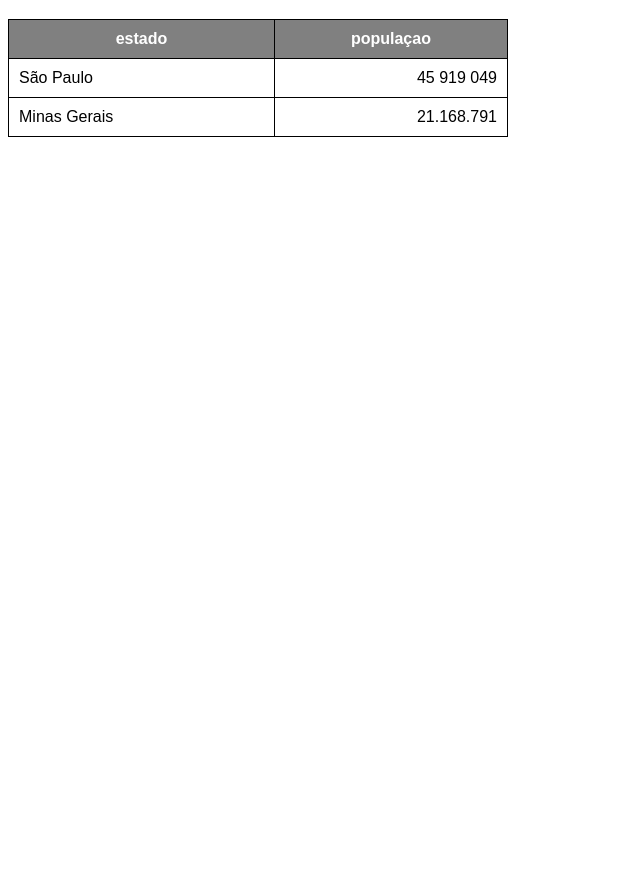
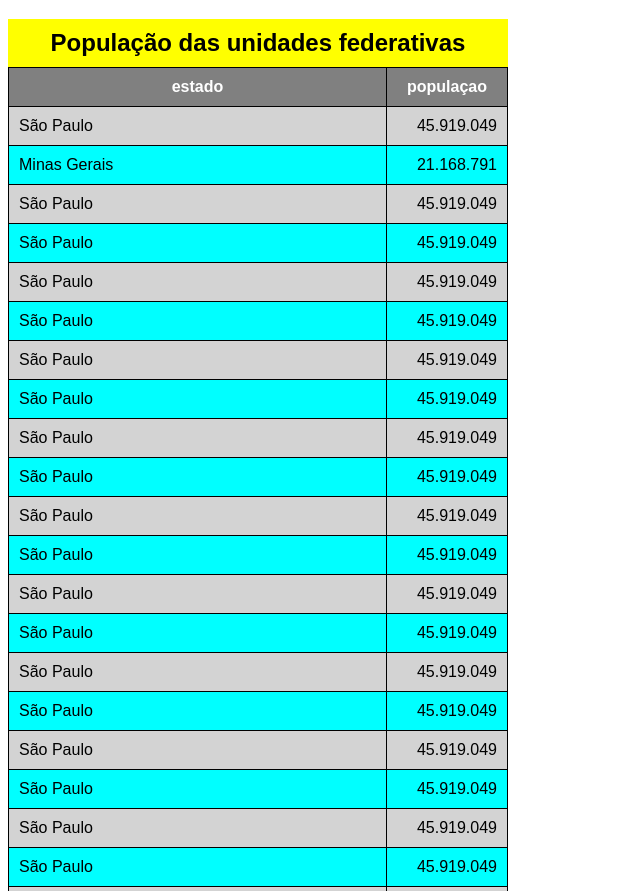
Before and after one commit to leandrothales02/html-css, a plain HTML site: page exercicios/ex025/tabela002.html in a window 1280 px wide. Shown: the part 61-952 px from the top of the page, without its empty margins (0-640 px from the left). Before the commit the page ends 800 px from the top, so only its background shows below. Drawn offline with Linux system fonts and the light colour scheme.

Commit message:
atualização

```diff
--- a/exercicios/ex025/tabela002.html
+++ b/exercicios/ex025/tabela002.html
@@ -14,11 +14,27 @@
 
         }
 
+        caption {
+
+            font-size: 1.5em;
+            font-weight: bold;
+            padding: 10px;
+            background-color: yellow;
+        }
+
         table {
 
             width: 500px;
             border-collapse: collapse;
+            position: relative;
 
+        }
+
+        thead > tr > th {
+
+            position: sticky;
+            top: -1px;
+            background-color:gray ;
         }
 
         td, th {
@@ -37,6 +53,15 @@
             color: white;
         }
 
+        tbody > tr:nth-child(2n-1) /* 2n = even (par)  2n -1 = odd (impar)*/ {
+
+            background-color: lightgray;
+        }
+
+        tbody > tr:nth-child(2n) {
+
+            background-color: aqua;
+        }
     </style>
 
 </head>
@@ -60,12 +85,14 @@
 
     <table>
 
+        <caption>População das unidades federativas</caption>
+
         <thead>
 
             <tr>
 
-                <th>estado</th>
-                <th>populaçao</th>
+                <th scope="col">estado</th>
+                <th scope="col" style="width: 100px;">populaçao</th>
 
             </tr>
         </thead>
@@ -75,7 +102,7 @@
             <tr>
 
                 <td>São Paulo</td>
-                <td class="num">45 919 049</td>
+                <td class="num">45.919.049</td>
             </tr>
 
             <tr>
@@ -83,10 +110,143 @@
                 <td>Minas Gerais</td>
                 <td class="num"> 21.168.791</td>
             </tr>
+
+            <tr>
+
+                <td>São Paulo</td>
+                <td class="num">45.919.049</td>
+            </tr>
+
+            <tr>
+
+                <td>São Paulo</td>
+                <td class="num">45.919.049</td>
+            </tr>
+
+            <tr>
+
+                <td>São Paulo</td>
+                <td class="num">45.919.049</td>
+            </tr>
+
+            <tr>
+
+                <td>São Paulo</td>
+                <td class="num">45.919.049</td>
+            </tr>
+
+            <tr>
+
+                <td>São Paulo</td>
+                <td class="num">45.919.049</td>
+            </tr>
+
+            <tr>
+
+                <td>São Paulo</td>
+                <td class="num">45.919.049</td>
+            </tr>
+
+            <tr>
+
+                <td>São Paulo</td>
+                <td class="num">45.919.049</td>
+            </tr>
+
+            <tr>
+
+                <td>São Paulo</td>
+                <td class="num">45.919.049</td>
+            </tr>
+
+            <tr>
+
+                <td>São Paulo</td>
+                <td class="num">45.919.049</td>
+            </tr>
+
+            <tr>
+
+                <td>São Paulo</td>
+                <td class="num">45.919.049</td>
+            </tr>
+
+            <tr>
+
+                <td>São Paulo</td>
+                <td class="num">45.919.049</td>
+            </tr>
+
+            <tr>
+
+                <td>São Paulo</td>
+                <td class="num">45.919.049</td>
+            </tr>
+
+            <tr>
+
+                <td>São Paulo</td>
+                <td class="num">45.919.049</td>
+            </tr>
+
+            <tr>
+
+                <td>São Paulo</td>
+                <td class="num">45.919.049</td>
+            </tr>
+
+            <tr>
+
+                <td>São Paulo</td>
+                <td class="num">45.919.049</td>
+            </tr>
+
+
+            <tr>
+
+                <td>São Paulo</td>
+                <td class="num">45.919.049</td>
+            </tr>
+
+
+            <tr>
+
+                <td>São Paulo</td>
+                <td class="num">45.919.049</td>
+            </tr>
+
+
+            <tr>
+
+                <td>São Paulo</td>
+                <td class="num">45.919.049</td>
+            </tr>
+
+            <tr>
+
+                <td>São Paulo</td>
+                <td class="num">45.919.049</td>
+            </tr>
+
+
+            <tr>
+
+                <td>São Paulo</td>
+                <td class="num">45.919.049</td>
+            </tr>
+
+            <tr>
+
+                <td>São Paulo</td>
+                <td class="num">45.919.049</td>
+            </tr>
         </tbody>
 
         <tfoot>
-
+            <tr>
+                <th scope="row">Total de habitantes</th>
+                <td class="num">67.087.840</td>
+            </tr>
         </tfoot>
     </table>
 </body>
```
Also changed, not shown: exercicios/ex025/tabela003.html (added, +68 -0 lines).
